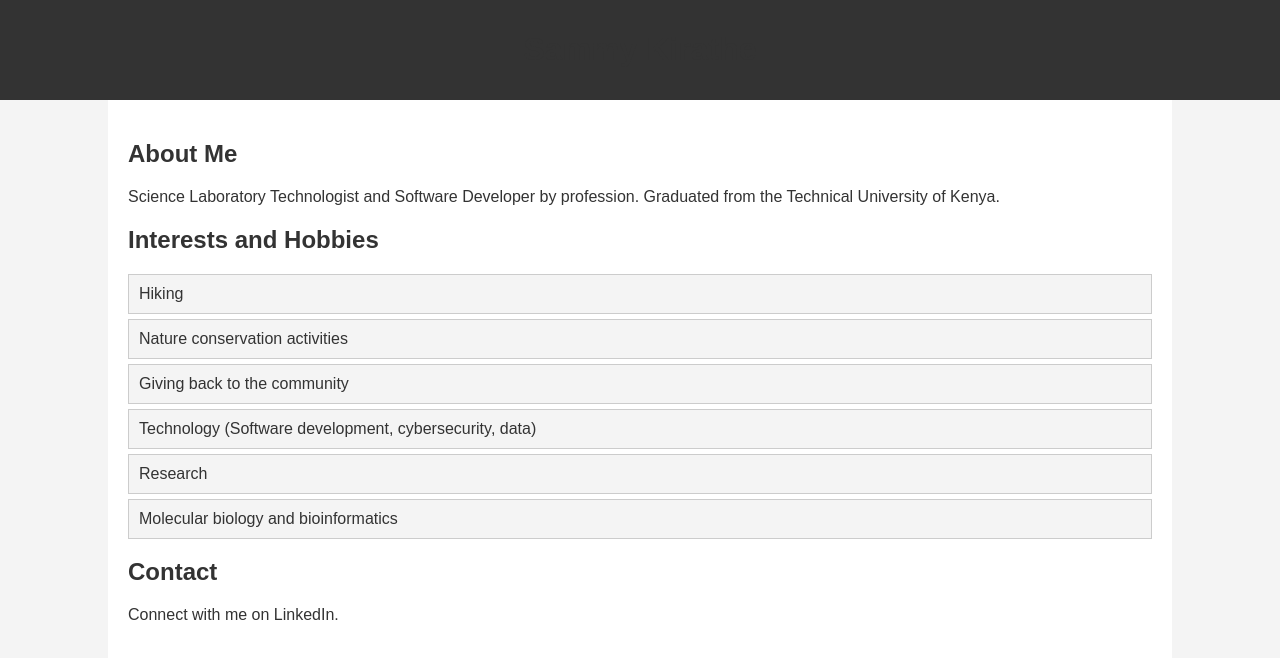
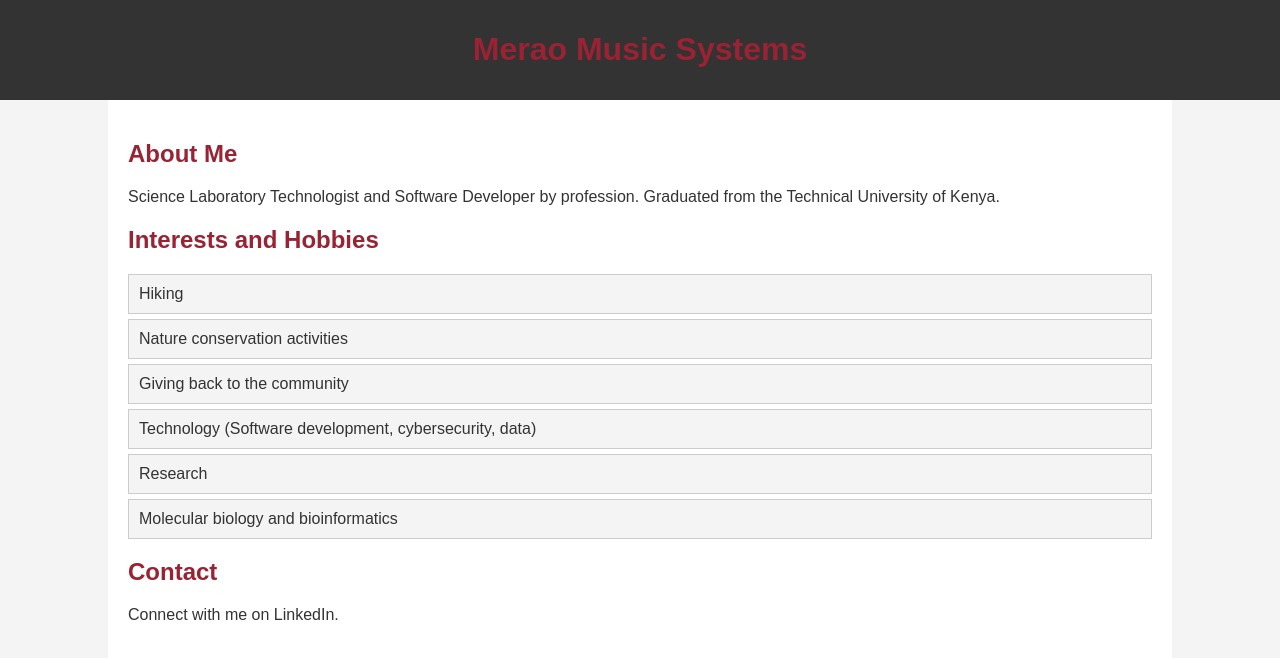
Before and after one commit to Kirathe259/personal-web-page, a plain HTML site: page index.html in a window 1280 px wide. Drawn offline with Linux system fonts and the light colour scheme.

Commit message:
modified mark-up and styles

```diff
--- a/index.html
+++ b/index.html
@@ -3,12 +3,12 @@
 <head>
     <meta charset="UTF-8">
     <meta name="viewport" content="width=device-width, initial-scale=1.0">
-    <title>Sammy Kirathe - Personal Webpage</title>
+    <title>Merao Sounds - Personal Webpage</title>
     <link rel="stylesheet" href="styles.css">
 </head>
 <body>
     <header>
-        <h1>Sammy Kirathe</h1>
+        <h1>Merao Music Systems</h1>
     </header>
     <div class="container">
         <section>
--- a/styles.css
+++ b/styles.css
@@ -21,7 +21,7 @@
 }
 
 h1, h2 {
-  color: #333;
+  color: #923;
 }
 
 ul {
```
